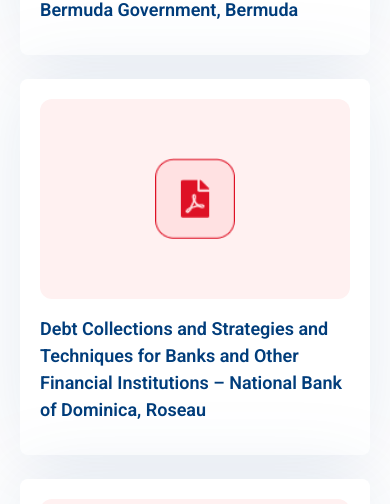
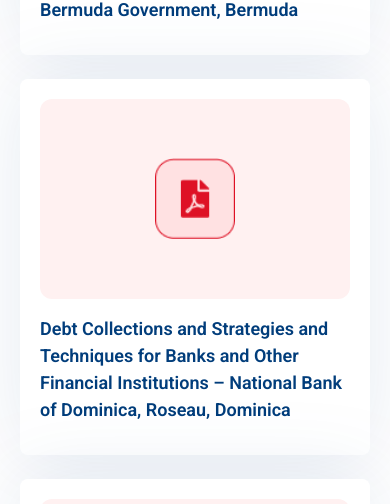
Before and after one commit to rishabh4614/cohenandklein, a React (Vite) app: page / in a window 390 px wide. Shown: the part 8153-8657 px from the top of the page. Built offline with nearby package versions, Linux system fonts and the light colour scheme.

Commit message:
pdf added under testomonial

```diff
--- a/src/Components/Explore/Explore.jsx
+++ b/src/Components/Explore/Explore.jsx
@@ -37,46 +37,21 @@
         </div>
       </div>
       <div className="py-[70px]">
-        <div className="grid grid-cols-1 sm:grid-cols-2 lg:grid-cols-5 gap-6 justify-center">
-
+        <div className="flex flex-wrap justify-center gap-6">
   {ExploreCardData.map((data, index) => (
     <div
       key={index}
-              className="max-w-[410px] w-full rounded-lg overflow-hidden drop-shadow-[0_0_40px_rgba(1,61,123,0.1)] bg-white p-[20px] cursor-pointer"
+      // Replaced the grid-cols widths with responsive flex width calculations
+      className="w-full sm:w-[calc(50%-0.75rem)] lg:w-[calc(20%-1.2rem)] max-w-[410px] rounded-lg overflow-hidden drop-shadow-[0_0_40px_rgba(1,61,123,0.1)] bg-white p-[20px] cursor-pointer"
       onClick={() => handleCardClick(index, data.videoUrl)}
     >
       <div className="relative flex items-center justify-center h-[200px] bg-[#fff1f1] rounded-xl">
-                {/* Icon */}
-                {/* <img
-                  src={data.icon}
-                  alt=""
-                  className="absolute p-[12px] bg-white"
-                /> */}
-
-                {/* Play/PDF Icon */}
-                <div
-                  // className={`absolute top-1/2 left-1/2 transform -translate-x-1/2 -translate-y-1/2 px-2.5 py-2.5 ${
-                  //   index === 0 ? "bg-red-600" : "bg-red-600"
-                  // } rounded-full flex justify-center items-center border-2 border-white`}
-                >
-                  {/* <FaFilePdf className="text-white text-xl" /> */}
-                  {/* {index === 0 ? (
-                    <FaFilePdf className="text-white text-xl" />
-                  ) : (
-                   <FaFilePdf className="text-white text-xl" />
-                  )} */}
-                </div>
-
-                {/* Card Image */}
         <img
           src={data.image}
-                  // alt="Card Image"
           className="w-[80px] h-[100px] object-contain"
-
+          alt={data.title} // added an alt tag for best practices!
         />
       </div>
-
-              {/* Card Content */}
       <div className="pt-4 flex flex-col gap-3">
         <h2 className="text-[18px] font-semibold text-primary">
           {data.title}
@@ -85,7 +60,6 @@
           {data.desc}
         </p>
       </div>
-
     </div>
   ))}
 </div>
@@ -106,8 +80,6 @@
       >
         ✕ Close
       </button>
-
-      {/* Responsive Iframe */}
       <div className="relative w-full h-0 pb-[56.25%] z-10">
         <iframe
           className="absolute top-0 left-0 w-full h-full z-0"
--- a/src/Components/Footer/Footer.jsx
+++ b/src/Components/Footer/Footer.jsx
@@ -126,12 +126,12 @@
           <a href="#" className="flex items-center gap-2">
             <icons.MdOutlineEmail /> training@cohenandklein.com
           </a>
-          <a href="#" className="flex items-center gap-2">
+          {/* <a href="#" className="flex items-center gap-2">
             <icons.MdOutlineEmail /> collect@gate.net
-          </a>
-          <a href="#" className="flex items-center gap-2">
+          </a> */}
+          {/* <a href="#" className="flex items-center gap-2">
             <icons.MdOutlineEmail /> cohenandklein@cohenandklein.com
-          </a>
+          </a> */}
         </div>
       </div>
     </>
--- a/src/Components/Header/Navbar.jsx
+++ b/src/Components/Header/Navbar.jsx
@@ -21,15 +21,15 @@
         <div className="flex flex-col md:flex-row flex-wrap justify-between items-center mx-auto text-center md:text-left">
           <div className="mb-2 md:mb-0">
             <div className="2xl:text-[15px] sm:text-[13px] text-[11px] flex flex-col md:flex-row gap-2 md:gap-4 text-center md:text-left roboto-serif-font">
-              <Link to="#" className="flex items-center gap-2 ">
+              {/* <Link to="#" className="flex items-center gap-2 ">
                 <icons.MdOutlineEmail /> cohenandklein@cohenandklein.com
-              </Link>
+              </Link> */}
               <Link to="#" className="flex items-center gap-2">
                 <icons.MdOutlineEmail /> training@cohenandklein.com
               </Link>
-              <Link to="#" className="flex items-center gap-2">
+              {/* <Link to="#" className="flex items-center gap-2">
                 <icons.MdOutlineEmail /> collect@gate.net
-              </Link>
+              </Link> */}
             </div>
           </div>
           <div className="text-center">
--- a/src/Pages/Contact.jsx
+++ b/src/Pages/Contact.jsx
@@ -287,8 +287,8 @@
               Email Address
             </h5>
             <div className="flex flex-col gap-1 justify-center items-center text-blacklight">
-              <span>cohenandklein@cohenandklein.com</span>
-              <span>collect@gate.net</span>
+              {/* <span>cohenandklein@cohenandklein.com</span>
+              <span>collect@gate.net</span> */}
               <span>training@cohenandklein.com</span>
             </div>
           </div>
--- a/src/data.js
+++ b/src/data.js
@@ -47,7 +47,7 @@
     videoUrl: CoursePdf.Testimonials120312032026, // Make sure this is a direct PDF URL
     icon: images.cardicon1,
     image: images.pdf,
-    title: "Debt Collections and Strategies and Techniques for Banks and Other Financial Institutions – National Bank of Dominica, Roseau",
+    title: "Debt Collections and Strategies and Techniques for Banks and Other Financial Institutions – National Bank of Dominica, Roseau, Dominica",
     desc: "",
   },
   {
@@ -55,7 +55,23 @@
     videoUrl: CoursePdf.Testimonials131412032027, // Make sure this is a direct PDF URL
     icon: images.cardicon1,
     image: images.pdf,
-    title: "Human Resource Management Procedures for Public & Private Corporations- St. Christopher Air & Sea Ports Authority (SCASPA), St.Kits & Nevis",
+    title: "Human Resource Management Procedures for Public & Private Corporations- St. Christopher Air & Sea Ports Authority (SCASPA), St. Kitts & Nevis",
+    desc: "",
+  },
+  {
+    id: 6,
+    videoUrl: CoursePdf.Testimonials131412032028, // Make sure this is a direct PDF URL
+    icon: images.cardicon1,
+    image: images.pdf,
+    title: "CK 700A Debt Collection and Revenue Management for Utility Corporations: St. Kitts Electricity Company Limited (SKELEC), St. Kitts",
+    desc: "",
+  },
+  {
+    id: 7,
+    videoUrl: CoursePdf.Testimonials131412032029, // Make sure this is a direct PDF URL
+    icon: images.cardicon1,
+    image: images.pdf,
+    title: "CK 700A Debt Collection and Revenue Management for Utility Corporations: Dominica Electricity Services Ltd. (DOMLEC), Dominica",
     desc: "",
   },
   // {
```
Also changed, not shown: src/assets/CourcesPDF/CoursePdf.js (+6 -1 lines), 2 other files (tests, documents, lock files or other folders). Lines whose indentation alone changed are shown as unchanged.
